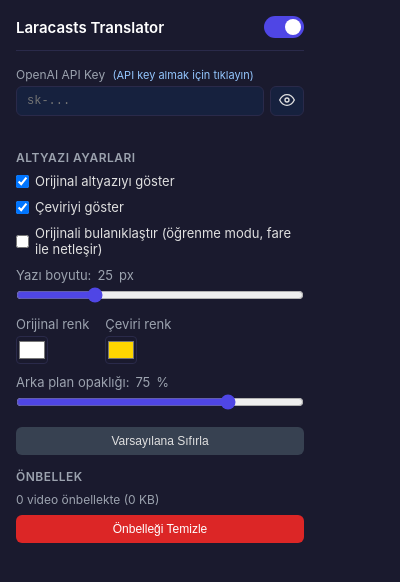
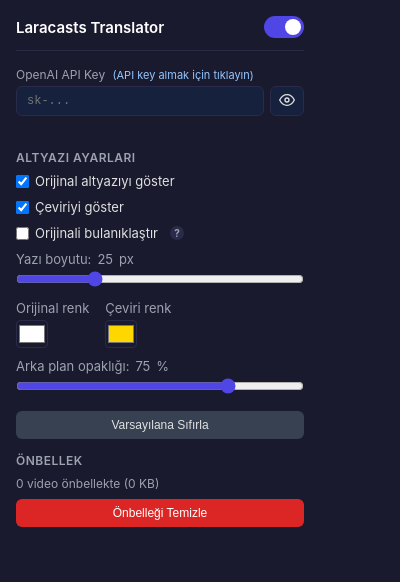
Before and after one commit to erhanurgun/laracasts-translator, a browser extension: page popup.html in a window 400 px wide. Drawn offline with Linux system fonts and the light colour scheme.

Commit message:
feat: yardım ikonu + tooltip pattern'i - parantezli açıklamaları değiştirir
Uzun parantezli açıklamalar ayar satırlarını şişiriyordu. Yeni pattern:
ayar metni yanında küçük '?' rozeti, fare üzerine gelince tooltip açılır.

Kullanım:
  <label>
    <input type='checkbox' id='x'>
    Ayar metni<span class='help-icon' data-tooltip='uzun açıklama'>?</span>
  </label>

İlk uygulama: 'Orijinali bulanıklaştır' checkbox'ında
'(öğrenme modu, fare ile netleşir)' parantezi tooltip'e taşındı.

Değişiklikler:
- popup.html: blurOriginal label'i yeniden yazıldı, help-icon span eklendi
- popup.css: .help-icon sınıfı (Laracasts koyu mor tema:
  background #2a2a4a, hover #4f46e5, tooltip bg #16213e)
  * 14px yuvarlak rozet, cursor:help
  * ::after pseudo-element ile tooltip (max-width 220px, fade 150ms)
  * Tooltip üst tarafta açılır (bottom calc(100%+8px))

İleride başka ek bilgi gereken yerlerde aynı pattern kullanılır.
youtube-translator ile eş pattern.

```diff
--- a/popup.css
+++ b/popup.css
@@ -224,3 +224,61 @@
 .btn-danger:hover {
   background: #b91c1c;
 }
+
+/* Yardım ikonu + tooltip. Uzun parantezli açıklamaları arayüzde yer
+   kaplamadan barındırmak için kullanılır. HTML: yanına
+   <span class="help-icon" data-tooltip="...">?</span> eklenir. */
+.help-icon {
+  display: inline-flex;
+  align-items: center;
+  justify-content: center;
+  width: 14px;
+  height: 14px;
+  margin-left: 6px;
+  background: #2a2a4a;
+  color: #9ca3af;
+  border-radius: 50%;
+  font-size: 10px;
+  font-weight: 700;
+  font-family: inherit;
+  line-height: 1;
+  cursor: help;
+  position: relative;
+  vertical-align: middle;
+  user-select: none;
+  transition: background 0.15s ease, color 0.15s ease;
+}
+
+.help-icon:hover {
+  background: #4f46e5;
+  color: #ffffff;
+}
+
+.help-icon::after {
+  content: attr(data-tooltip);
+  position: absolute;
+  bottom: calc(100% + 8px);
+  left: 50%;
+  transform: translateX(-50%);
+  background: #16213e;
+  color: #e0e0e0;
+  padding: 6px 10px;
+  border-radius: 4px;
+  border: 1px solid #2a2a4a;
+  font-size: 11px;
+  font-weight: 400;
+  line-height: 1.35;
+  white-space: normal;
+  width: max-content;
+  max-width: 220px;
+  opacity: 0;
+  pointer-events: none;
+  transition: opacity 0.15s ease;
+  z-index: 10;
+  text-align: left;
+  box-shadow: 0 2px 8px rgba(0, 0, 0, 0.5);
+}
+
+.help-icon:hover::after {
+  opacity: 1;
+}
--- a/popup.html
+++ b/popup.html
@@ -50,7 +50,7 @@
       <div class="setting-row">
         <label>
           <input type="checkbox" id="blurOriginal">
-          Orijinali bulanıklaştır (öğrenme modu, fare ile netleşir)
+          Orijinali bulanıklaştır<span class="help-icon" data-tooltip="Öğrenme modu: orijinal metin bulanık görünür, fare üzerine gelince netleşir.">?</span>
         </label>
       </div>
 
```
